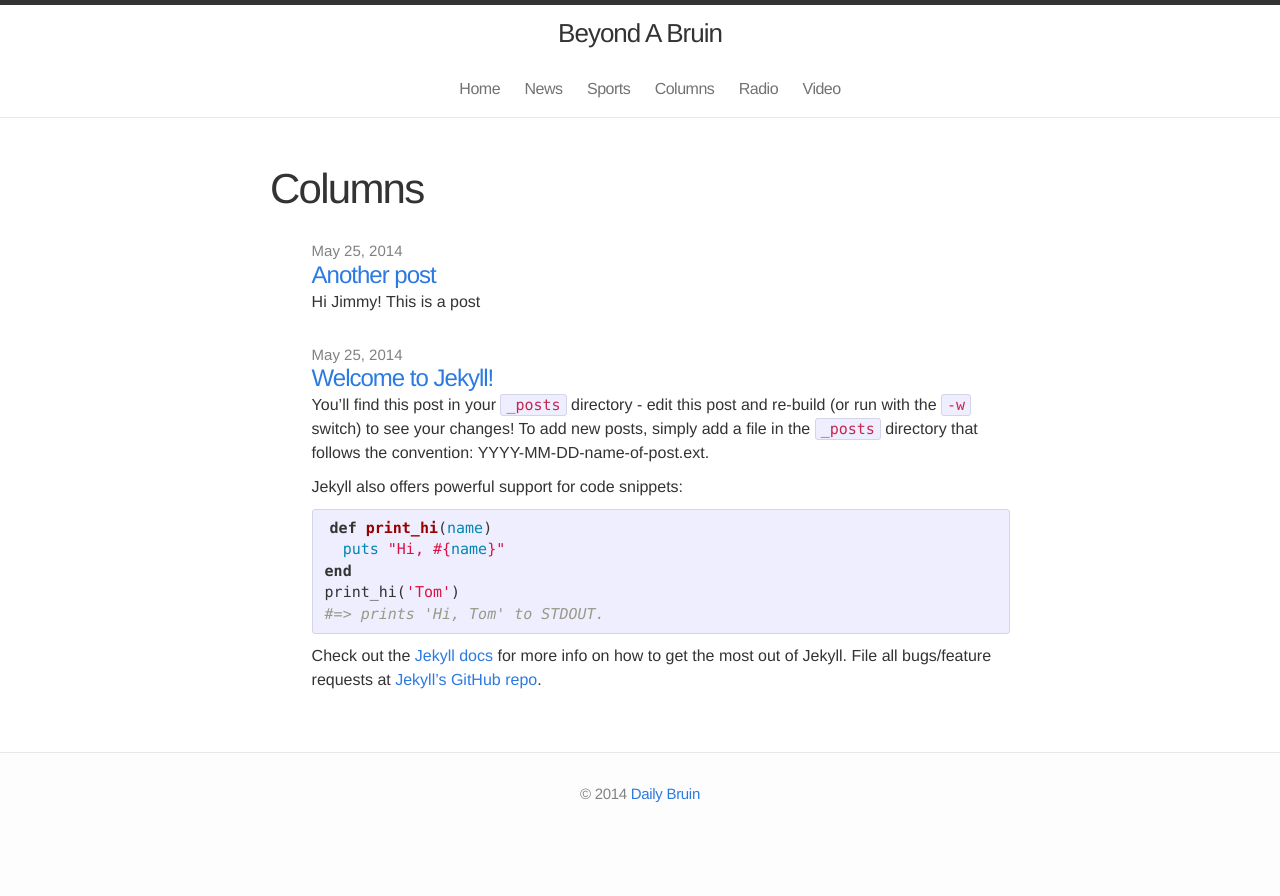
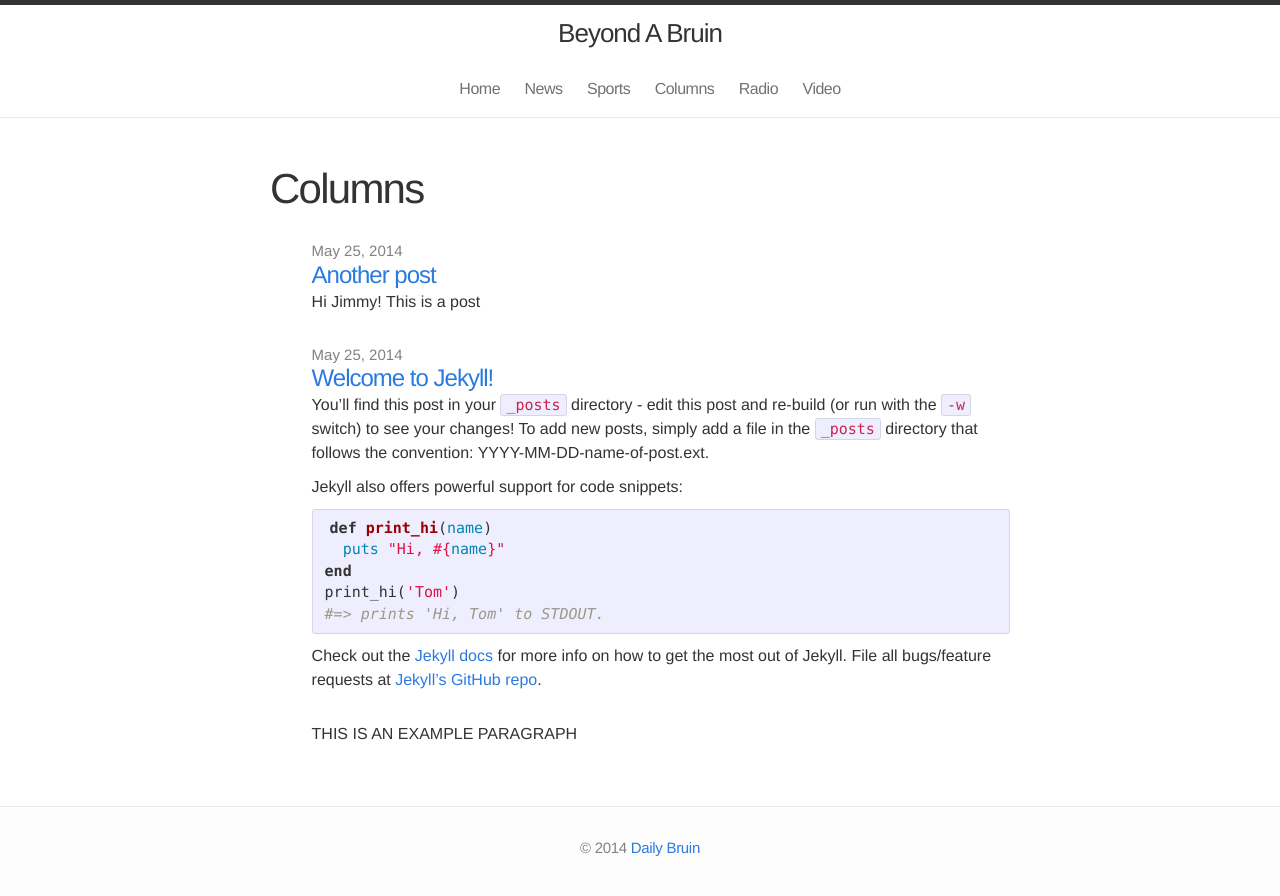
Before and after one commit to daily-bruin/gradissue-2014, a Jekyll site: the page built from opinion.html, in a window 1280 px wide. Shown: the top 896 px of the page. Built offline with Jekyll 4.4.1, drawn with Linux system fonts in a browser that asks for light colours.

Commit message:
db hacks leggo

```diff
--- a/opinion.html
+++ b/opinion.html
@@ -13,4 +13,7 @@ permalink: /columns/
       </li>
     {% endfor %}
   </ul>
+   <ul class="test">
+    <p> THIS IS AN EXAMPLE PARAGRAPH </p>
+  </ul>
 </div>
```
